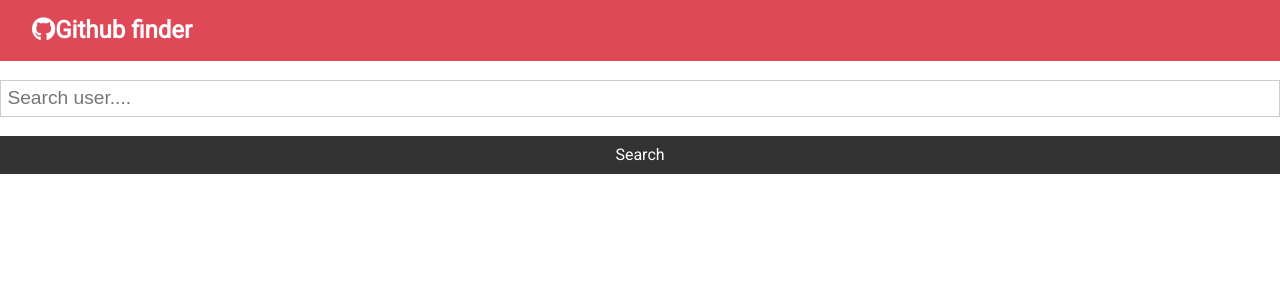
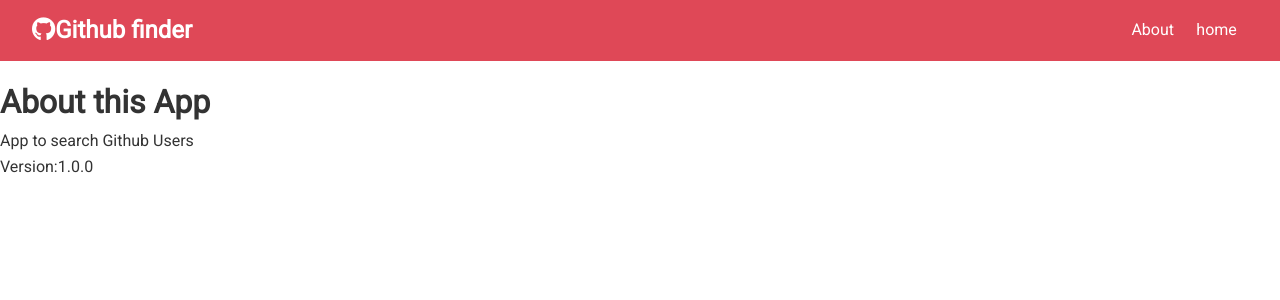
Before and after one commit to nicoWeb31/search-git-hub-react, a React (Create React App) app: page /about in a window 1280 px wide. Shown: the top 300 px of the page. Built offline with nearby package versions, Linux system fonts and the light colour scheme.

Commit message:
about plus routerdom

```diff
--- a/package.json
+++ b/package.json
@@ -9,6 +9,7 @@
     "axios": "^0.20.0",
     "react": "^16.13.1",
     "react-dom": "^16.13.1",
+    "react-router-dom": "^5.2.0",
     "react-scripts": "3.4.3"
   },
   "scripts": {
--- a/src/App.js
+++ b/src/App.js
@@ -2,7 +2,9 @@
 import NavBar from '../src/component/layout/Navbar/NavBar';
 import User from './component/users/User';
 import Search from './component/search/Seaerch';
-import Alert from './component/layout/alert/Alert'
+import Alert from './component/layout/alert/Alert';
+import { BrowserRouter, Switch, Route } from 'react-router-dom';
+import About from './component/pages/About'
 
 import './App.css';
 import { useState } from 'react';
@@ -15,10 +17,10 @@
   const [alert, setAlert] = useState(null)
 
 
-  const searchUser = (text) =>{
+  const searchUser = (text) => {
 
     setLoading(true)
-    console.log("toto",text)
+    console.log("toto", text)
     async function fetchDat() {
       await Axios.get(`https://api.github.com/search/users?q=${text}&client_id=${process.env.REACT_APP_GITHUB_CLIENT_ID}
       &client_secret=${process.env.REACT_APP_GITHUB_CLIENT_SECRET}`).then((response) => {
@@ -31,46 +33,60 @@
 
   }
 
-  const clearSearchUser = () =>{
+  const clearSearchUser = () => {
     setUsers([]);
     setLoading(false)
   }
 
 
   //set Alert
-  const AlertMessage = (msg,type) =>{
-    setAlert({msg,type})
+  const AlertMessage = (msg, type) => {
+    setAlert({ msg, type })
 
-    setTimeout(()=> setAlert(null),5000)
+    setTimeout(() => setAlert(null), 5000)
     console.log(alert)
   }
 
 
 
   return (
+    <BrowserRouter>
+
     <div className="App">
       <NavBar
         title="Github finder"
         icon="fab fa-github"
       />
-      <Alert alert={alert}/>
+      <Alert alert={alert} />
+      <Switch>
+        <Route exact path="/" render={props =>(
 
+          <>
+            <div className="container">
               <Search
                 searchUsers={searchUser}
                 clearSearch={clearSearchUser}
-      showClear={users.length > 0 ? true : false }
+                showClear={users.length > 0 ? true : false}
                 setAlert={AlertMessage}
               />
+              <User loading={loading} users={users} />
+            </div>
+          </>
+        )} />
+
+        <Route exact path='/about' component={About}/>
+
+
+
+      </Switch>
 
 
 
 
-      <div className="container">
-        <User loading={loading} users={users}  />
 
     </div>
 
-    </div>
+    </BrowserRouter>
   );
 }
 
--- a/src/component/layout/Navbar/NavBar.jsx
+++ b/src/component/layout/Navbar/NavBar.jsx
@@ -1,17 +1,30 @@
 import React from 'react';
 import PropTypes from 'prop-types';
+import { Link } from 'react-router-dom'
 
 
 
 
-const NavBar = ({title,icon}) => {
+const NavBar = ({ title, icon }) => {
 
     return (
+
         <nav className="navbar bg-primary">
             <h1>
                 <i className={icon} />
                 {title}
             </h1>
+            <ul>
+                <li>
+                    <Link to='/about'>About</Link>
+                </li>
+                <li>
+
+                    <Link to='/'>home</Link>
+                </li>
+            </ul>
+
+
 
 
         </nav>
--- /dev/null
+++ b/src/component/pages/About.jsx
@@ -0,0 +1,17 @@
+import React from 'react';
+
+const About = () => {
+    return (
+        <>
+            <h1>
+                About this App
+            </h1>
+            <p>
+                App to search Github Users
+            </p>
+            <p>Version:1.0.0</p>
+        </>
+    );
+}
+
+export default About;
```
Also changed, not shown: 1 other file (tests, documents, lock files or other folders). Lines whose indentation alone changed are shown as unchanged.
